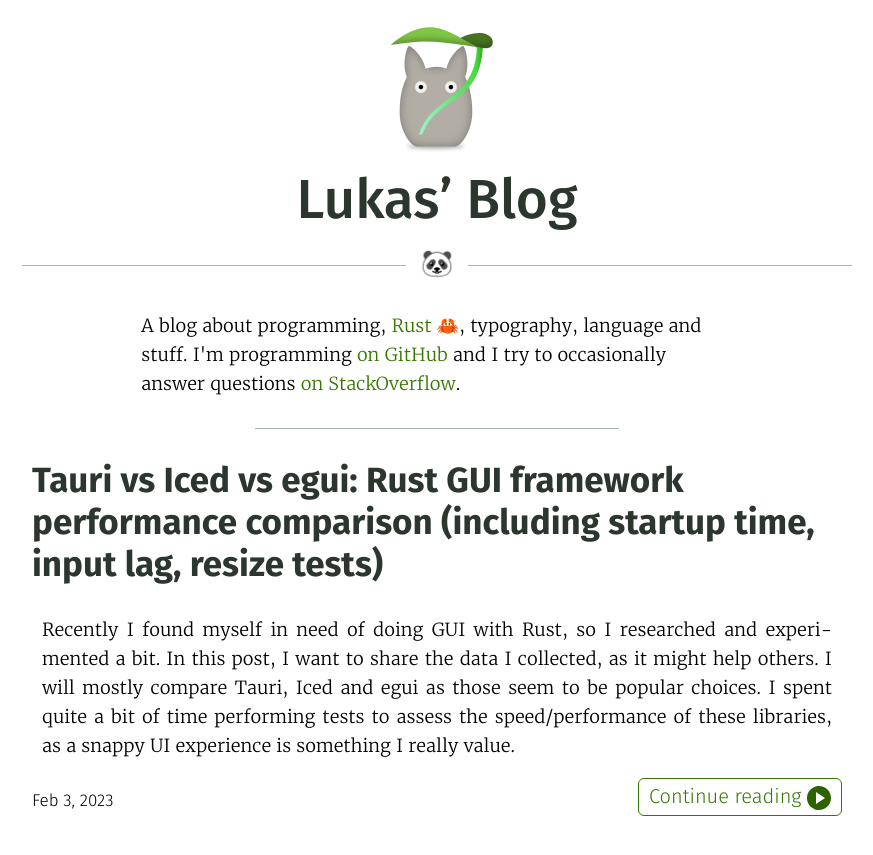
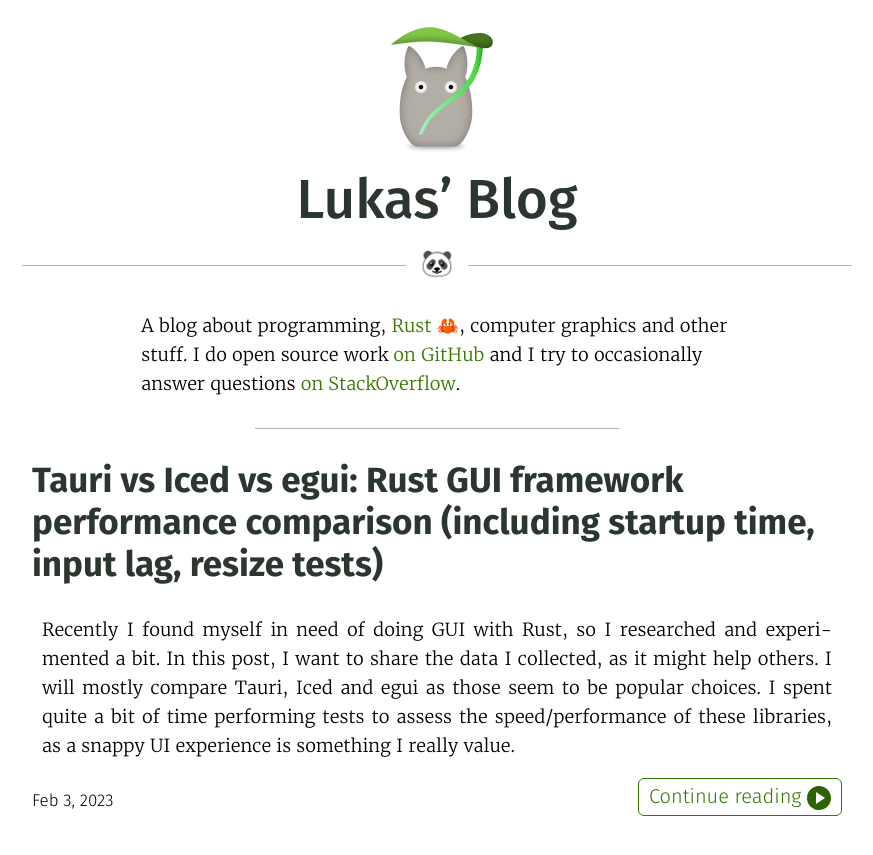
Before and after one commit to LukasKalbertodt/LukasKalbertodt.github.io, a Jekyll site: the page built from index.html, in a window 1280 px wide and 900 px high. Shown: the top 855 px of the window, without its empty margins (203-1076 px from the left). Built offline with Jekyll 4.4.1, drawn with Linux system fonts in a browser that asks for light colours.

Commit message:
Update header blog description
Welp, I never talked about typography and language, so maybe stop lying.

```diff
--- a/_config.yml
+++ b/_config.yml
@@ -1,7 +1,7 @@
 # Site settings
 title: "Lukasʼ Blog"
 email: lukas.kalbertodt@gmail.com
-description: "A blog about programming, Rust, typography, language and stuff."
+description: "A blog about programming, Rust, computer graphics and other stuff."
 baseurl: "" # the subpath of your site, e.g. /blog/
 url: "http://lukaskalbertodt.github.io" # the base hostname & protocol for your site
 github_username: LukasKalbertodt
--- a/index.html
+++ b/index.html
@@ -4,7 +4,7 @@
 
 <div class="home">
 
-  <div class="blog-desc">A blog about programming, <a href="https://rust-lang.org">Rust 🦀</a>, typography, language and stuff. I'm programming <a href="https://github.com/LukasKalbertodt">on GitHub</a> and I try to occasionally answer questions <a href="https://stackoverflow.com/users/2408867/lukas-kalbertodt">on StackOverflow</a>.</div>
+  <div class="blog-desc">A blog about programming, <a href="https://rust-lang.org">Rust 🦀</a>, computer graphics and other stuff. I do open source work <a href="https://github.com/LukasKalbertodt">on GitHub</a> and I try to occasionally answer questions <a href="https://stackoverflow.com/users/2408867/lukas-kalbertodt">on StackOverflow</a>.</div>
 
   <div class="index-sep"></div>
 
```
